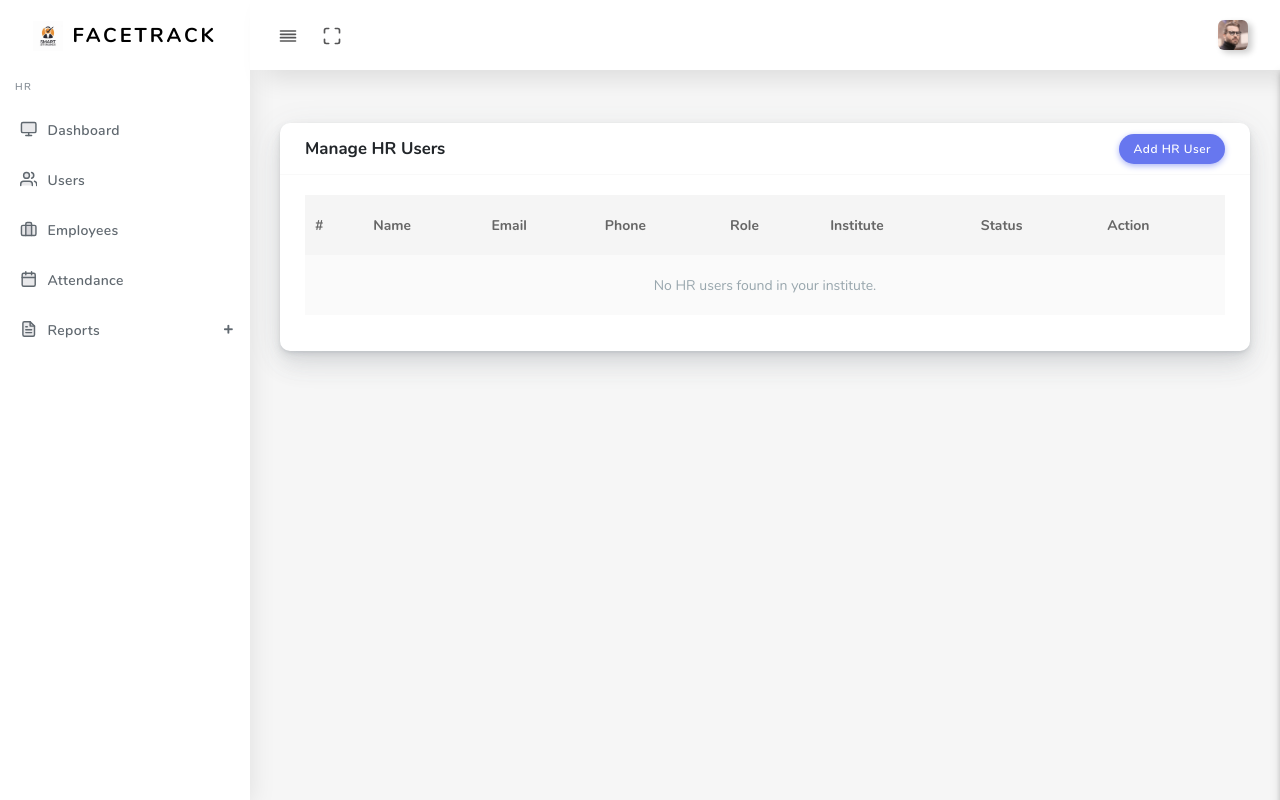
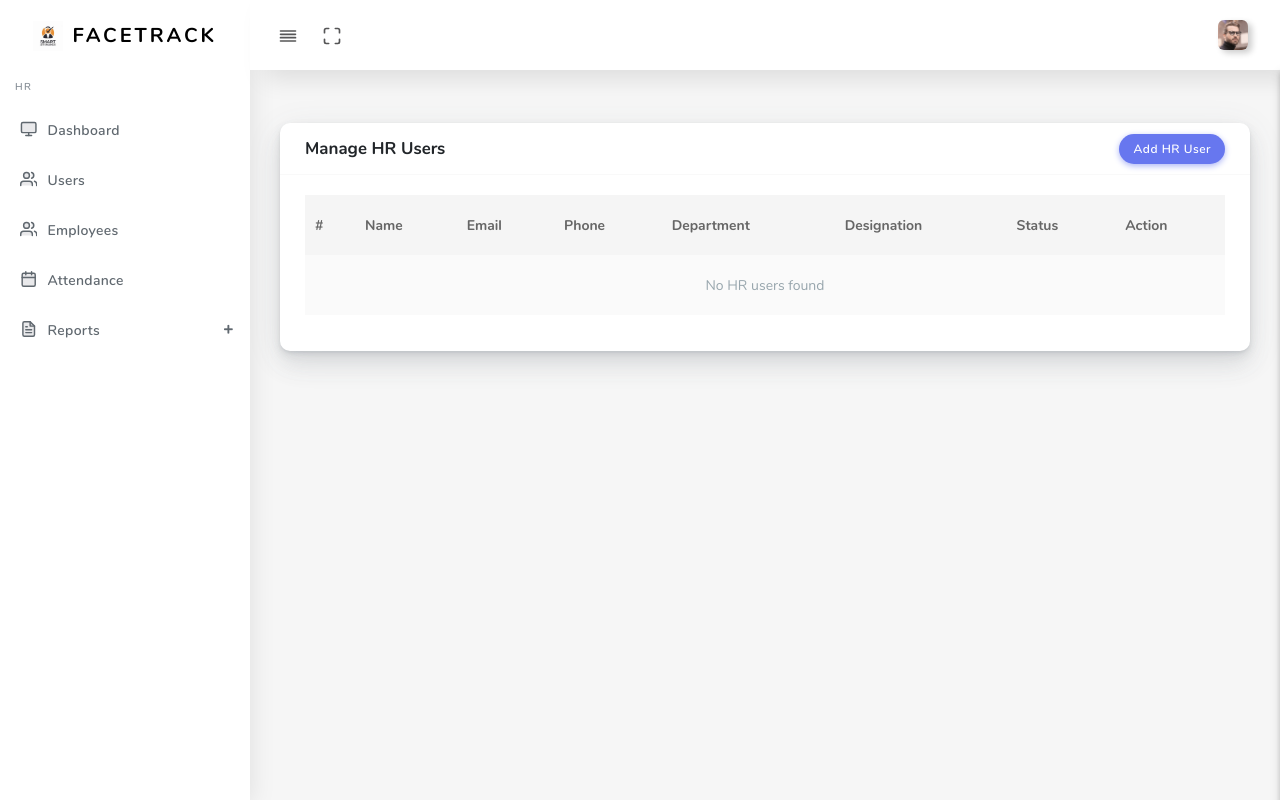
Before and after one commit to PriyankMangaroliya/FaceTrack, a Flask app: page /hr/users/viewusers in a window 1280 px wide. Run offline with Flask 3, Linux system fonts and the light colour scheme; the visitor is signed in with stand-in values (Sample User, id 1); some libraries are stand-ins or nearby versions.

Commit message:
HR User Module

```diff
--- a/app.py
+++ b/app.py
@@ -12,6 +12,7 @@
 
 from controllers.hr_controller import hr_bp
 from controllers.hr_users_controller import hr_users_bp
+from controllers.hr_employee_controller import hr_employee_bp
 
 app = Flask(__name__)               # Initialize Flask app
 app.config.from_object(Config)      # Load configuration from Config class
@@ -27,6 +28,7 @@
 
 app.register_blueprint(hr_bp)
 app.register_blueprint(hr_users_bp)
+app.register_blueprint(hr_employee_bp)
 
 
 
--- a/controllers/hr_users_controller.py
+++ b/controllers/hr_users_controller.py
@@ -8,7 +8,7 @@
 hr_users_bp = Blueprint("hr_users", __name__, url_prefix="/hr/users")
 
 
-# View all HR users in the same institute
+# VIEW ALL HR USERS (in same institute)
 @hr_users_bp.route("/viewusers")
 @login_required
 def view_users():
@@ -18,7 +18,6 @@
             flash("Please log in first.", "warning")
             return redirect(url_for("auth.login"))
 
-        # Fetch HR’s own data
         hr_user = mongo.db.users.find_one({"_id": ObjectId(hr_user_id)})
         if not hr_user:
             flash("HR account not found.", "danger")
@@ -29,13 +28,11 @@
             flash("You are not assigned to any institute.", "danger")
             return render_template("hr/viewUsers.html", users=[])
 
-        # Get role_id for "HR"
         hr_role = mongo.db.roles.find_one({"name": "HR"})
         if not hr_role:
             flash("HR role not found in the database.", "danger")
             return render_template("hr/viewUsers.html", users=[])
 
-        # Fetch all HRs from the same institute
         users = list(mongo.db.users.find({
             "institute_id": ObjectId(institute_id),
             "role_id": hr_role["_id"]
@@ -43,10 +40,9 @@
 
         for user in users:
             user["_id"] = str(user["_id"])
-            user["institute_name"] = mongo.db.institute.find_one(
-                {"_id": ObjectId(institute_id)},
-                {"name": 1}
-            )["name"]
+            institute = mongo.db.institute.find_one({"_id": ObjectId(institute_id)}, {"name": 1})
+            user["institute_name"] = institute.get("name", "-") if institute else "-"
+            user["role_name"] = "HR"
 
         return render_template("hr/viewUsers.html", users=users)
 
@@ -55,7 +51,7 @@
         return render_template("hr/viewUsers.html", users=[])
 
 
-# Add new HR user
+# ADD HR USER
 @hr_users_bp.route("/adduser", methods=["GET", "POST"])
 @login_required
 def add_user():
@@ -69,24 +65,22 @@
             email = request.form.get("email")
             phone = request.form.get("phone")
             password = request.form.get("password")
+            department = request.form.get("department")
+            designation = request.form.get("designation")
 
             if not name or not email or not password:
-                flash("All required fields must be filled.", "warning")
+                flash("Name, Email, and Password are required.", "warning")
                 return redirect(url_for("hr_users.add_user"))
 
-            # Find HR role
             hr_role = mongo.db.roles.find_one({"name": "HR"})
             if not hr_role:
-                flash("HR role not found in the database.", "danger")
+                flash("HR role not found.", "danger")
                 return redirect(url_for("hr_users.add_user"))
 
-            # Check if user already exists
-            existing_user = mongo.db.users.find_one({"email": email})
-            if existing_user:
-                flash("User with this email already exists!", "warning")
+            if mongo.db.users.find_one({"email": email}):
+                flash("User with this email already exists.", "warning")
                 return redirect(url_for("hr_users.add_user"))
 
-            # Insert HR user
             mongo.db.users.insert_one({
                 "name": name,
                 "email": email,
@@ -94,11 +88,14 @@
                 "password": generate_password_hash(password),
                 "role_id": hr_role["_id"],
                 "institute_id": ObjectId(institute_id),
+                "department": department,
+                "designation": designation,
                 "status": "Active",
-                "created_at": datetime.utcnow()
+                "created_at": datetime.utcnow(),
+                "updated_at": datetime.utcnow()
             })
 
-            flash("HR User added successfully!", "success")
+            flash("HR user added successfully!", "success")
             return redirect(url_for("hr_users.view_users"))
 
         return render_template("hr/manageUsers.html", user=None)
@@ -108,20 +105,22 @@
         return redirect(url_for("hr_users.view_users"))
 
 
-# Update existing HR user
+# UPDATE HR USER
 @hr_users_bp.route("/edituser/<user_id>", methods=["GET", "POST"])
 @login_required
 def edit_user(user_id):
     try:
         user = mongo.db.users.find_one({"_id": ObjectId(user_id)})
         if not user:
-            flash("User not found!", "danger")
+            flash("User not found.", "danger")
             return redirect(url_for("hr_users.view_users"))
 
         if request.method == "POST":
             name = request.form.get("name")
             email = request.form.get("email")
             phone = request.form.get("phone")
+            department = request.form.get("department")
+            designation = request.form.get("designation")
             status = request.form.get("status")
 
             mongo.db.users.update_one(
@@ -130,28 +129,31 @@
                     "name": name,
                     "email": email,
                     "phone": phone,
+                    "department": department,
+                    "designation": designation,
                     "status": status,
                     "updated_at": datetime.utcnow()
                 }}
             )
 
-            flash("HR User updated successfully!", "success")
+            flash("HR user updated successfully!", "success")
             return redirect(url_for("hr_users.view_users"))
 
+        user["_id"] = str(user["_id"])
         return render_template("hr/manageUsers.html", user=user)
 
     except Exception as e:
-        flash(f"Error updating user: {e}", "danger")
+        flash(f"Error updating HR user: {e}", "danger")
         return redirect(url_for("hr_users.view_users"))
 
 
-# Delete HR user
+# DELETE HR USER
 @hr_users_bp.route("/deleteuser/<user_id>")
 @login_required
 def delete_user(user_id):
     try:
         mongo.db.users.delete_one({"_id": ObjectId(user_id)})
-        flash("HR User deleted successfully!", "success")
+        flash("HR user deleted successfully!", "success")
     except Exception as e:
         flash(f"Error deleting HR user: {e}", "danger")
 
--- a/templates/hr/sidebar.html
+++ b/templates/hr/sidebar.html
@@ -61,9 +61,9 @@
                 </a>
             </li>
 
-            <li class="dropdown {% if request.endpoint == 'institutes.viewinstitutes' %}active{% endif %}">
-                <a href="{{ url_for('institutes.view_institutes') }}" class="nav-link">
-                    <i data-feather="briefcase"></i><span>Employees</span>
+            <li class="dropdown {% if request.endpoint == 'employee_users.view_users' %}active{% endif %}">
+                <a href="{{ url_for('employee_users.view_users') }}" class="nav-link">
+                    <i data-feather="users"></i><span>Employees</span>
                 </a>
             </li>
 
--- a/templates/hr/viewUsers.html
+++ b/templates/hr/viewUsers.html
@@ -3,7 +3,7 @@
 <head>
     <meta charset="UTF-8">
     <meta content="width=device-width, initial-scale=1, maximum-scale=1, shrink-to-fit=no" name="viewport">
-    <title>FaceTrack - HR | View HR Users</title>
+    <title>FaceTrack - HR | View Users</title>
 
     <!-- CSS Files -->
     <link rel="stylesheet" href="{{ url_for('static', filename='assets/css/app.min.css') }}">
@@ -48,8 +48,8 @@
                                                 <th>Name</th>
                                                 <th>Email</th>
                                                 <th>Phone</th>
-                                                <th>Role</th>
-                                                <th>Institute</th>
+                                                <th>Department</th>
+                                                <th>Designation</th>
                                                 <th>Status</th>
                                                 <th>Action</th>
                                             </tr>
@@ -61,8 +61,8 @@
                                                     <td>{{ user.name }}</td>
                                                     <td>{{ user.email }}</td>
                                                     <td>{{ user.phone or '-' }}</td>
-                                                    <td>HR</td>
-                                                    <td>{{ user.institute_name or 'N/A' }}</td>
+                                                    <td>{{ user.department or '-' }}</td>
+                                                    <td>{{ user.designation or '-' }}</td>
                                                     <td>
                                                         {% if user.status == "Active" %}
                                                             <span class="badge badge-success">Active</span>
@@ -71,9 +71,7 @@
                                                         {% endif %}
                                                     </td>
                                                     <td>
-                                                        <a href="{{ url_for('hr_users.edit_user', user_id=user._id) }}"
-                                                           class="btn btn-info btn-sm">Update</a>
-
+                                                        <a href="{{ url_for('hr_users.edit_user', user_id=user._id) }}" class="btn btn-info btn-sm">Update</a>
                                                         <a href="{{ url_for('hr_users.delete_user', user_id=user._id) }}"
                                                            class="btn btn-danger btn-sm"
                                                            onclick="return confirm('Are you sure you want to delete this HR user?');">
@@ -83,9 +81,7 @@
                                                 </tr>
                                             {% else %}
                                                 <tr>
-                                                    <td colspan="8" class="text-center text-muted">
-                                                        No HR users found in your institute.
-                                                    </td>
+                                                    <td colspan="8" class="text-center text-muted">No HR users found</td>
                                                 </tr>
                                             {% endfor %}
                                             </tbody>
@@ -108,7 +104,6 @@
 <script src="{{ url_for('static', filename='assets/js/app.min.js') }}"></script>
 <script src="{{ url_for('static', filename='assets/bundles/datatables/datatables.min.js') }}"></script>
 <script src="{{ url_for('static', filename='assets/bundles/datatables/DataTables-1.10.16/js/dataTables.bootstrap4.min.js') }}"></script>
-<script src="{{ url_for('static', filename='assets/bundles/jquery-ui/jquery-ui.min.js') }}"></script>
 <script src="{{ url_for('static', filename='assets/js/page/datatables.js') }}"></script>
 <script src="{{ url_for('static', filename='assets/js/scripts.js') }}"></script>
 </body>
```
Also changed, not shown: templates/hr/manageUsers.html (+21 -13 lines).
